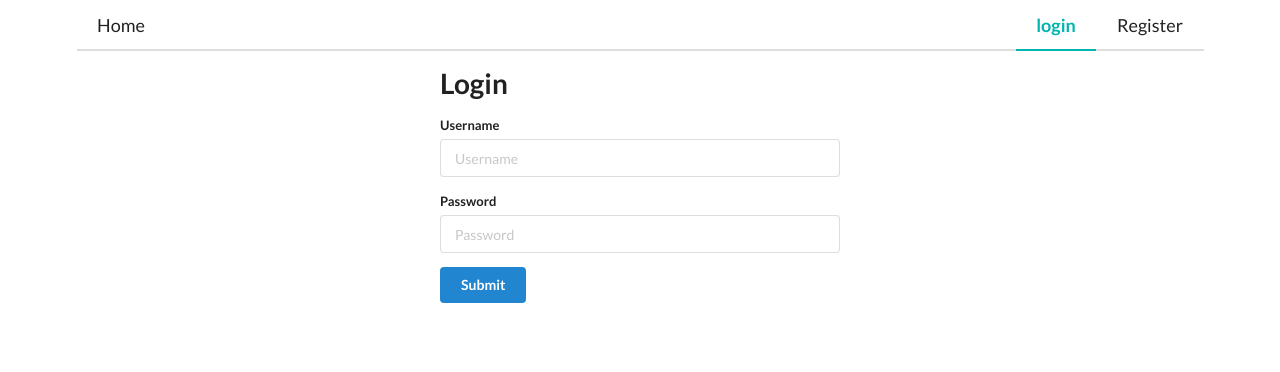
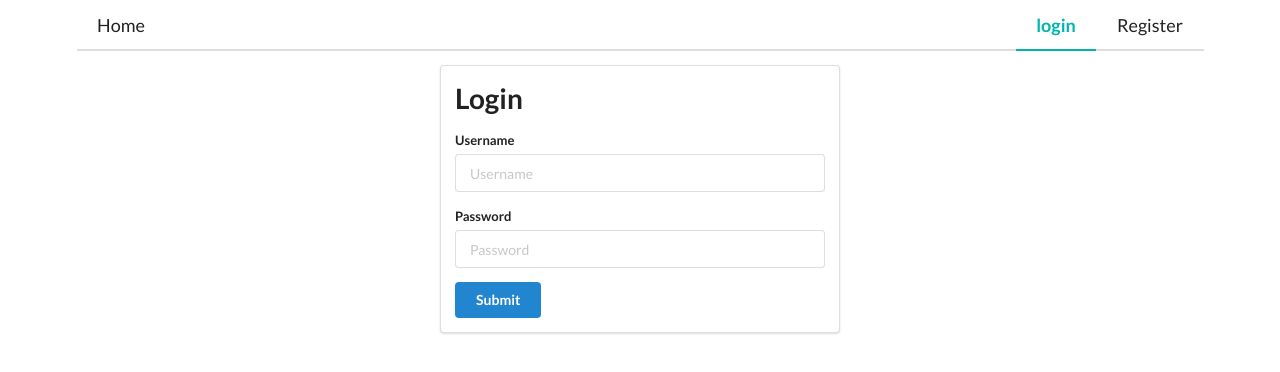
Before and after one commit to sabujhasansarker/merng-client, a React (Create React App) app: page /login in a window 1280 px wide. Shown: the top 372 px of the page. Built offline with nearby package versions, Linux system fonts and the light colour scheme.

Commit message:
autorisation

```diff
--- a/package.json
+++ b/package.json
@@ -8,9 +8,11 @@
     "@testing-library/react": "^9.5.0",
     "@testing-library/user-event": "^7.2.1",
     "apollo-cache-inmemory": "^1.6.6",
+    "apollo-client": "^2.6.10",
     "apollo-link-http": "^1.5.17",
     "graphql": "^15.0.0",
     "graphql-tag": "^2.10.3",
+    "jwt-decode": "^2.2.0",
     "moment": "^2.26.0",
     "react": "^16.13.1",
     "react-dom": "^16.13.1",
--- a/src/App.js
+++ b/src/App.js
@@ -11,16 +11,24 @@ import Login from "./components/pages/Login";
 import Register from "./components/pages/Register";
 import MenuBar from "./components/layout/MenuBar";
 
+// Context api
+import { AuthProvider } from "./context/auth";
+
+// Auth route
+import AuthRoute from "./utils/AuthRoute";
+
 const App = () => {
   return (
+    <AuthProvider>
       <Router>
         <div className="ui container">
           <MenuBar />
           <Route exact path="/" component={Home} />
-        <Route exact path="/login" component={Login} />
-        <Route exact path="/register" component={Register} />
+          <AuthRoute exact path="/login" component={Login} />
+          <AuthRoute exact path="/register" component={Register} />
         </div>
       </Router>
+    </AuthProvider>
   );
 };
 
--- a/src/components/layout/MenuBar.js
+++ b/src/components/layout/MenuBar.js
@@ -1,14 +1,30 @@
-import React, { useState } from "react";
+import React, { useState, useContext } from "react";
 
 // link
 import { Link } from "react-router-dom";
 
+// Context api
+import { AuthContext } from "../../context/auth";
+
 const MenuBar = () => {
+  const { logout, user } = useContext(AuthContext);
   //   active
   const [activeItem, setActiveItem] = useState(window.location.pathname);
   const handleItemClick = (e) => setActiveItem(e.target.name);
-  console.log(activeItem);
-  return (
+
+  // menu
+  const menuBar = user ? (
+    <div className="ui pointing secondary menu massive">
+      <Link to="/" name="/" className="active teal item">
+        {user.username}
+      </Link>
+      <div className="right menu">
+        <Link to="/login" name="/" className="item" onClick={logout}>
+          Logout
+        </Link>
+      </div>
+    </div>
+  ) : (
     <div className="ui pointing secondary menu massive">
       <Link
         to="/"
@@ -38,6 +54,8 @@ const MenuBar = () => {
       </div>
     </div>
   );
+
+  return menuBar;
 };
 
 export default MenuBar;
--- a/src/components/pages/Login.js
+++ b/src/components/pages/Login.js
@@ -1,4 +1,4 @@
-import React, { useState } from "react";
+import React, { useState, useContext } from "react";
 
 // * appolo
 import gql from "graphql-tag";
@@ -7,7 +7,13 @@ import { useMutation } from "@apollo/react-hooks";
 //  * user from
 import { useForm } from "../../utils/hooks";
 
+// context api
+import { AuthContext } from "../../context/auth";
+
 const Login = ({ history }) => {
+  // context api
+  const context = useContext(AuthContext);
+  // from data
   const { onChange, onSubmit, fromData } = useForm(loginUserCallback, {
     username: "",
     password: "",
@@ -18,6 +24,7 @@ const Login = ({ history }) => {
   });
   const [login, { loading }] = useMutation(LOGIN, {
     update(_, result) {
+      context.login(result.data.login);
       history.push("/");
     },
     onError(err) {
@@ -48,7 +55,15 @@ const Login = ({ history }) => {
           </div>
         </div>
       )}
-      <form className="ui form" onSubmit={onSubmit}>
+      <div className="ui segment">
+        {loading && (
+          <div className="ui active transition visible inverted dimmer">
+            <div className="content">
+              <div className="ui medium text loader"></div>
+            </div>
+          </div>
+        )}
+        <form className={`ui form `} onSubmit={onSubmit}>
           <h1>Login</h1>
           <div className="field">
             <label>Username</label>
@@ -79,6 +94,7 @@ const Login = ({ history }) => {
           </div>
         </form>
       </div>
+    </div>
   );
 };
 
--- a/src/components/pages/Register.js
+++ b/src/components/pages/Register.js
@@ -1,4 +1,4 @@
-import React, { useState } from "react";
+import React, { useState, useContext } from "react";
 
 // * appolo
 import gql from "graphql-tag";
@@ -7,7 +7,12 @@ import { useMutation } from "@apollo/react-hooks";
 //  * user from
 import { useForm } from "../../utils/hooks";
 
+// context api
+import { AuthContext } from "../../context/auth";
+
 const Register = ({ history }) => {
+  const context = useContext(AuthContext);
+
   const { onChange, onSubmit, fromData } = useForm(addUserCallback, {
     username: "",
     email: "",
@@ -22,7 +27,7 @@ const Register = ({ history }) => {
   // Add user
   const [register, { loading }] = useMutation(REGISTER, {
     update(_, result) {
-      console.log(result);
+      context.login(result.data.register);
       history.push("/");
     },
     onError(err) {
@@ -54,6 +59,14 @@ const Register = ({ history }) => {
           </div>
         </div>
       )}
+      <div className="ui segment">
+        {loading && (
+          <div className="ui active transition visible inverted dimmer">
+            <div className="content">
+              <div className="ui medium text loader"></div>
+            </div>
+          </div>
+        )}
         <form className="ui form" onSubmit={onSubmit}>
           <h1>Register</h1>
           <div className="field">
@@ -78,7 +91,9 @@ const Register = ({ history }) => {
           <div className="field">
             <label>Email</label>
             <div
-            className={`ui fluid input ${error.errors.email && "field error"}`}
+              className={`ui fluid input ${
+                error.errors.email && "field error"
+              }`}
             >
               <input
                 type="email"
@@ -129,6 +144,7 @@ const Register = ({ history }) => {
           </div>
         </form>
       </div>
+    </div>
   );
 };
 const REGISTER = gql`
--- /dev/null
+++ b/src/context/auth.js
@@ -0,0 +1,65 @@
+import React, { createContext, useReducer } from "react";
+import jwtDecode from "jwt-decode";
+
+// IntialState
+const initialState = {
+  user: null,
+};
+
+// jwt decode
+if (localStorage.getItem("jwtToken")) {
+  const decodeToken = jwtDecode(localStorage.getItem("jwtToken"));
+  if (decodeToken.exp * 1000 < Date.now()) {
+    localStorage.removeItem("jwtToken");
+  } else {
+    initialState.user = decodeToken;
+  }
+}
+
+const AuthContext = createContext({
+  user: null,
+  login: (userData) => {},
+  logout: () => {},
+});
+
+// Reducer
+function authReducer(state, action) {
+  const { payload, type } = action;
+  switch (type) {
+    case "LOGIN":
+      localStorage.setItem("jwtToken", payload.token);
+      return {
+        ...state,
+        user: payload,
+      };
+    case "LOGOUT":
+      localStorage.removeItem("jwtToken");
+      return {
+        ...state,
+        user: null,
+      };
+    default:
+      return state;
+  }
+}
+
+// Action
+function AuthProvider(props) {
+  const [state, dispatch] = useReducer(authReducer, initialState);
+  function login(userData) {
+    dispatch({
+      type: "LOGIN",
+      payload: userData,
+    });
+  }
+  function logout() {
+    dispatch({ type: "LOGOUT" });
+  }
+  return (
+    <AuthContext.Provider
+      value={{ user: state.user, login, logout }}
+      {...props}
+    />
+  );
+}
+export { AuthContext, AuthProvider };
--- /dev/null
+++ b/src/utils/AuthRoute.js
@@ -0,0 +1,19 @@
+import React, { useContext } from "react";
+// link
+import { Route, Redirect } from "react-router-dom";
+
+import { AuthContext } from "../context/auth";
+
+const AuthRoute = ({ component: Component, ...rest }) => {
+  const { user } = useContext(AuthContext);
+  return (
+    <Route
+      {...rest}
+      render={(props) =>
+        user ? <Redirect to="/" /> : <Component {...props} />
+      }
+    />
+  );
+};
+
+export default AuthRoute;
```
Also changed, not shown: 1 other file (tests, documents, lock files or other folders). Lines whose indentation alone changed are shown as unchanged.
